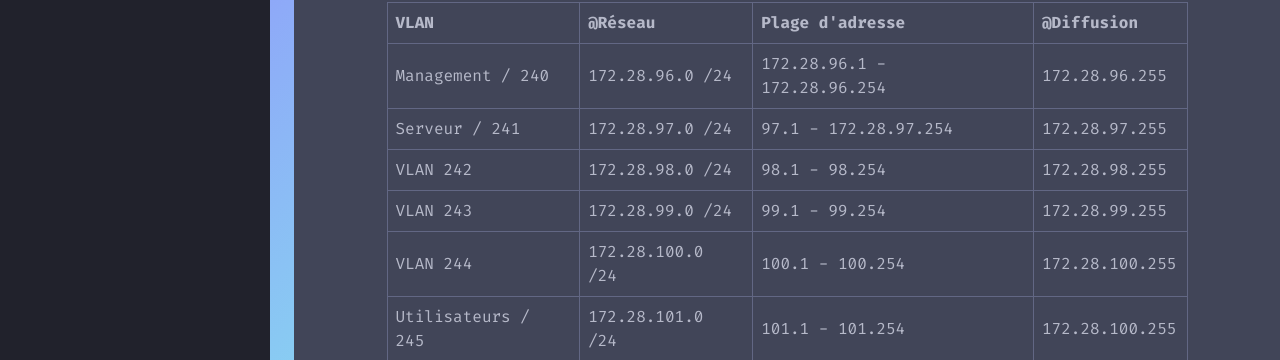
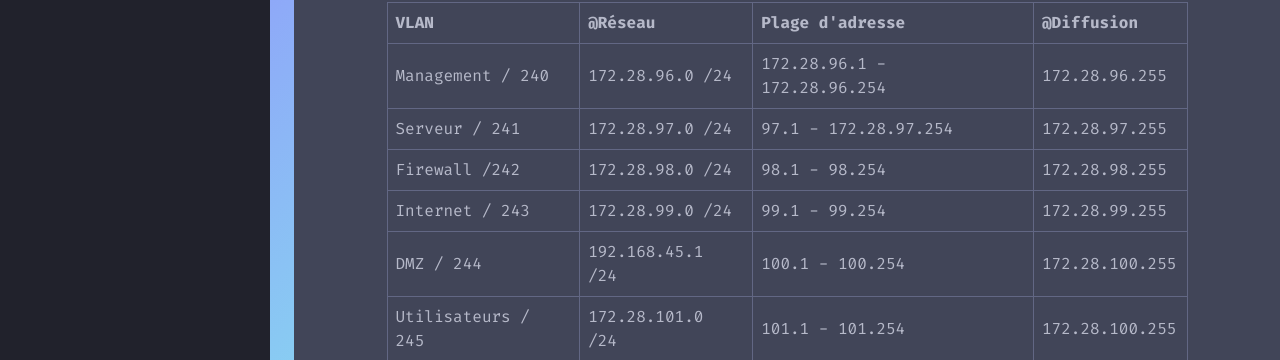
Before and after one commit to eRaETatsuya/OrleansSIO.github.io, an MkDocs documentation site: the page built from docs/index.md, in a window 1280 px wide and 1346 px high. Shown: the part 437-797 px from the top of the window. Built offline with MkDocs 1.6.1 and Material for MkDocs 9.7.7, drawn with Linux system fonts in a browser that asks for light colours.

Commit message:
Update index.md

```diff
--- a/docs/index.md
+++ b/docs/index.md
@@ -16,9 +16,9 @@
 |-----------|---------|-----------------|-----------|
 |Management / 240|172.28.96.0 /24| 172.28.96.1 - 172.28.96.254 | 172.28.96.255|
 |  Serveur / 241 | 172.28.97.0 /24| 97.1 - 172.28.97.254 |172.28.97.255|
-|  VLAN 242 |  172.28.98.0 /24 | 98.1 - 98.254 |172.28.98.255|
-|  VLAN 243 |  172.28.99.0 /24 | 99.1 - 99.254 | 172.28.99.255 |
-|  VLAN 244 | 172.28.100.0 /24 | 100.1 - 100.254 | 172.28.100.255 |
+|  Firewall /242 |  172.28.98.0 /24 | 98.1 - 98.254 |172.28.98.255|
+|  Internet / 243 |  172.28.99.0 /24 | 99.1 - 99.254 | 172.28.99.255 |
+|  DMZ / 244 | 192.168.45.1 /24 | 100.1 - 100.254 | 172.28.100.255 |
 |  Utilisateurs / 245 | 172.28.101.0 /24 | 101.1 - 101.254 | 172.28.100.255 |
 |  VLAN 246 | 172.28.102.0 /24 | 102.1 - 102.254 | 172.28.100.255 |
 |  VLAN 247 | 172.28.103.0 /24 | 103.1 - 103.254 | 172.28.100.255 |
```
